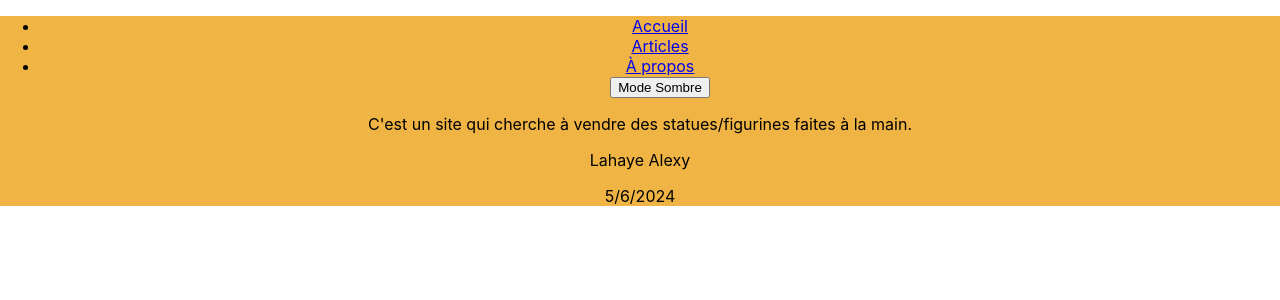
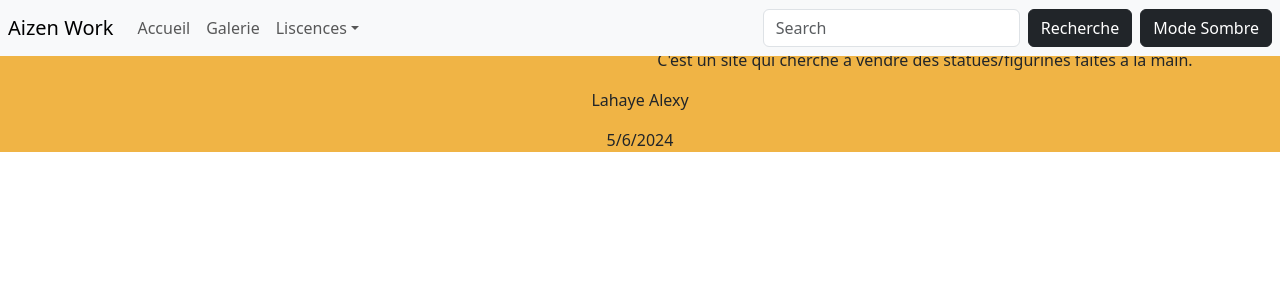
Before and after one commit to AlexyLahaye/aizen-work, a React (Create React App) app: page / in a window 1280 px wide. Shown: the top 300 px of the page. Built offline with nearby package versions, Linux system fonts and the light colour scheme.

Commit message:
KAN-13 Gérer le style du header (sidebar)

```diff
--- a/package.json
+++ b/package.json
@@ -8,6 +8,7 @@
     "@testing-library/user-event": "^13.5.0",
     "bootstrap": "^5.3.3",
     "react": "^18.2.0",
+    "react-bootstrap": "^2.10.2",
     "react-dom": "^18.2.0",
     "react-router-dom": "^6.23.0",
     "react-scripts": "^5.0.1",
--- a/src/components/common/Footer/Footer.js
+++ b/src/components/common/Footer/Footer.js
@@ -4,7 +4,7 @@ function Footer() {
   const currentDate = new Date().toLocaleDateString(); // Obtiens la date du jour.
 
   return (
-    <footer style={{ textAlign: 'center' }} className="background-color">
+    <footer className="background-color">
       <p>Lahaye Alexy</p>
       <p>{currentDate}</p>
     </footer>
--- a/src/components/common/Header/Header.js
+++ b/src/components/common/Header/Header.js
@@ -1,24 +1,29 @@
 import React from 'react';
 import { Link } from 'react-router-dom';
+import { Navbar, Nav, Form, Button, NavDropdown } from 'react-bootstrap';
 
 function Header({ darkMode, toggleTheme }) {
   return (
-    <header className="background-color">
-      <nav>
-        <ul>
-          <li>
-            <Link to="/">Accueil</Link>
-          </li>
-          <li>
-            <Link to="/articles">Articles</Link>
-          </li>
-          <li>
-            <Link to="/about">À propos</Link>
-          </li>
-          <button onClick={toggleTheme}>{darkMode ? 'Mode Clair' : 'Mode Sombre'}</button>
-        </ul>
-      </nav>
-    </header>
+    <Navbar expand="lg p-2" fixed="top" bg={darkMode ? 'dark' : 'light'} variant={darkMode ? 'dark' : 'light'}>
+      <Navbar.Brand as={Link} to="/">Aizen Work</Navbar.Brand>
+      <Navbar.Toggle aria-controls="navbarScroll" />
+      <Navbar.Collapse id="navbarScroll">
+        <Nav className="me-auto" navbarScroll>
+          <Nav.Link as={Link} to="/">Accueil</Nav.Link>
+          <Nav.Link as={Link} to="/Galerie">Galerie</Nav.Link>
+          <NavDropdown title="Liscences" id="navbarScrollingDropdown">
+            <NavDropdown.Item href="#idLiscence">One Piece</NavDropdown.Item>
+          </NavDropdown>
+        </Nav>
+        <Form className="d-flex me-2">
+          <Form.Control type="search" placeholder="Search" className="me-2" aria-label="Search" />
+          <Button variant={darkMode ? 'light' : 'dark'}>Recherche</Button>
+        </Form>
+        <Button onClick={toggleTheme} variant={darkMode ? 'light' : 'dark'}>
+          {darkMode ? 'Mode Clair' : 'Mode Sombre'}
+        </Button>
+      </Navbar.Collapse>
+    </Navbar>
   );
 }
 
--- a/src/index.js
+++ b/src/index.js
@@ -3,6 +3,7 @@ import ReactDOM from 'react-dom/client';
 import './index.css';
 import App from './App';
 import reportWebVitals from './reportWebVitals';
+import "bootstrap/dist/css/bootstrap.min.css";
 
 const root = ReactDOM.createRoot(document.getElementById('root'));
 root.render(
```
Also changed, not shown: 1 other file (tests, documents, lock files or other folders).
